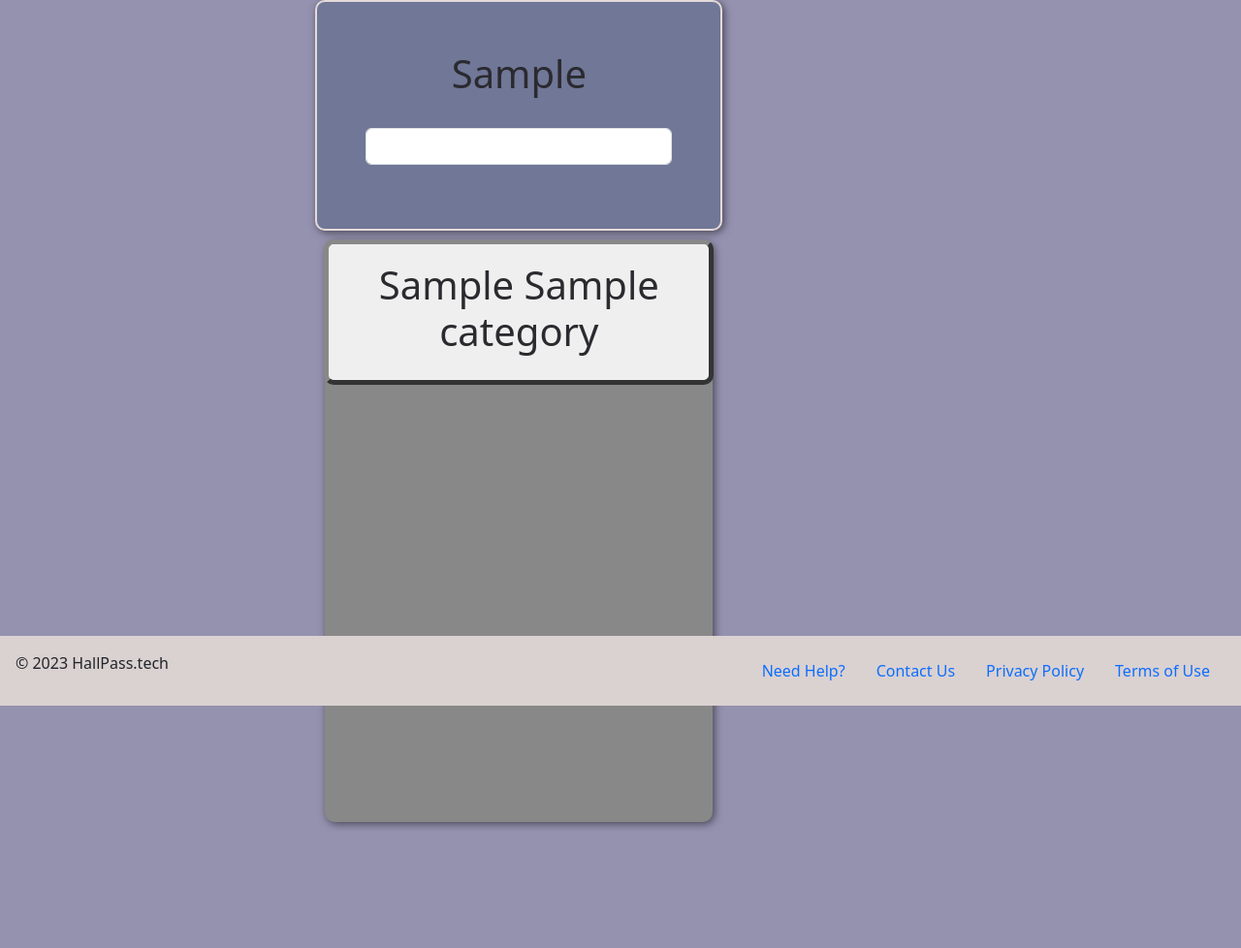
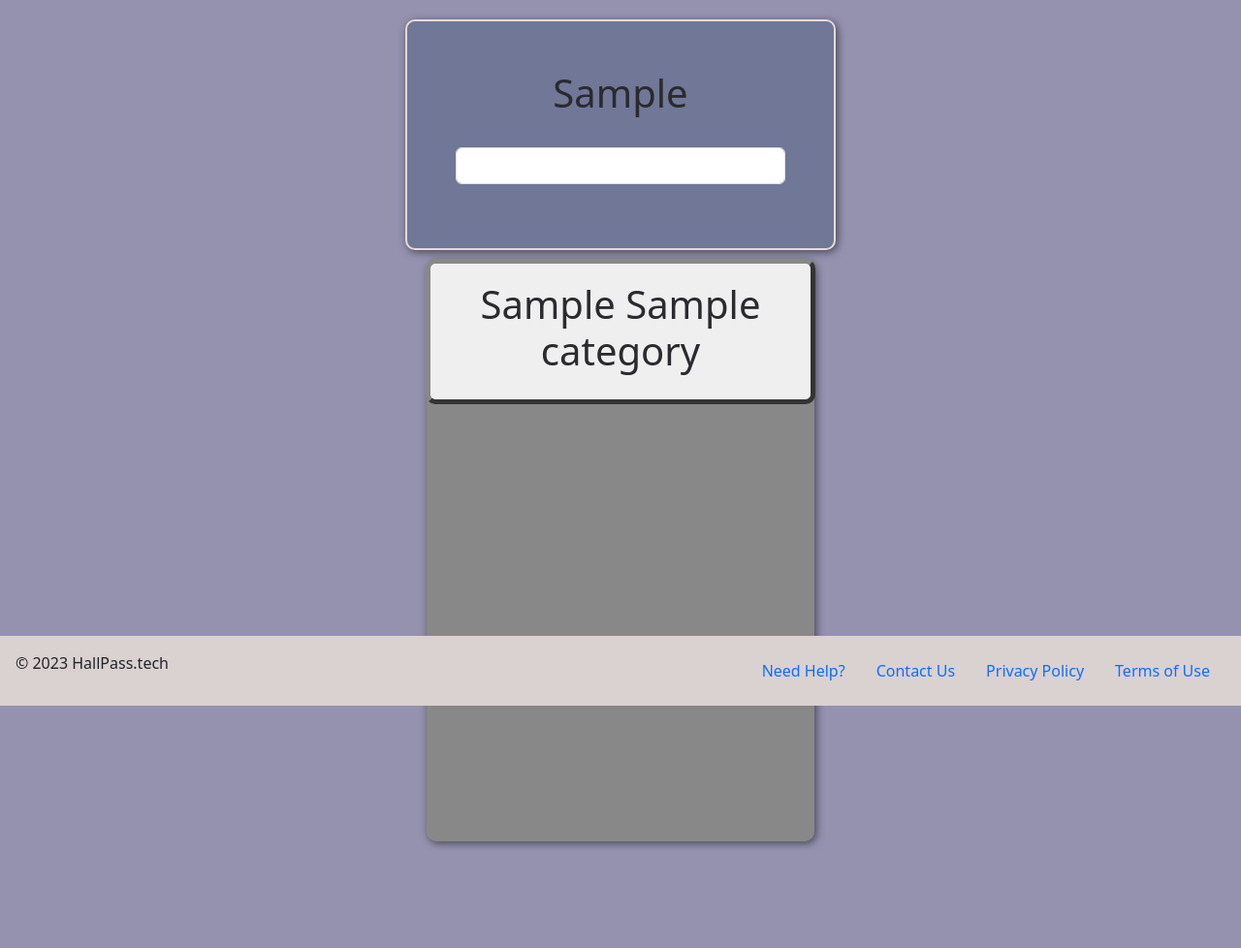
Before and after one commit to worcestertechnicalhighschool/hallpass, a Django app: page /monitor_destinations in a window 1280 px wide. Shown: the part 72-1050 px from the top of the page at 97% size. Before the commit the page ends 927 px from the top, so only its background shows below. Run offline with Django 4.2, Linux system fonts and the light colour scheme; a user stored in the database is signed in; tables that the repository leaves empty hold one stand-in row (values such as "Sample post"); style sheets or scripts are compiled from the project's sources; some libraries are stand-ins or nearby versions.

Commit message:
UI changes

```diff
--- a/hallpass/passes/static/scss/layout.scss
+++ b/hallpass/passes/static/scss/layout.scss
@@ -12,6 +12,7 @@ body {
 }
 
 .student-button {
+    margin-top: 20px;
     text-align: center;
     background-color: rgb(112, 119, 151);
     border-radius: $edge-rounding;
@@ -20,6 +21,15 @@ body {
     box-shadow: $drop-shadow;
 
     border: 2px solid rgb(230, 218, 218);
+
+}
+
+.columns {
+    display: flex;
+    flex-direction: row;
+    max-width: 900px;
+    overflow-x: auto;
+    margin-bottom: 100px;
 }
 
 .col {
@@ -44,7 +54,6 @@ body {
 	width: 350px;
 
     overflow-y: auto;
-    overflow-x: auto;
 }
 
 .destination-log {
--- a/hallpass/passes/templates/base.html
+++ b/hallpass/passes/templates/base.html
@@ -44,7 +44,7 @@
         </nav>
       </header>
       <main class="container-fluid">
-        <div class="col-sm-10 ">{% block content %}{% endblock %}</div>
+        {% block content %}{% endblock %}
       </main>
       <footer class="footer d-flex justify-content-between p-3 container-fluid">
         <p>&copy; {% now 'Y' %} HallPass.tech</p>
--- a/hallpass/passes/templates/pages/student_login.html
+++ b/hallpass/passes/templates/pages/student_login.html
@@ -15,10 +15,11 @@
             {% bootstrap_form form %}
         </form>
     </div>
-    <!-- <hr class = "hr"/> -->
+
 
     <div class="container text-center">
     <div class="row align-items-center">
+    <div class="columns">
     {% if destinations %}
         {% for destination in destinations %}
         <div class = "col" style="background-color: {{ destination.category.color }}; border-color: {{ destination.category.color }}">
@@ -57,6 +58,7 @@
     {% endif %}
     </div>
     </div>
+    </div>
 </div>
     <script>
         timeRefs = document.querySelectorAll(".timer-display");
```
